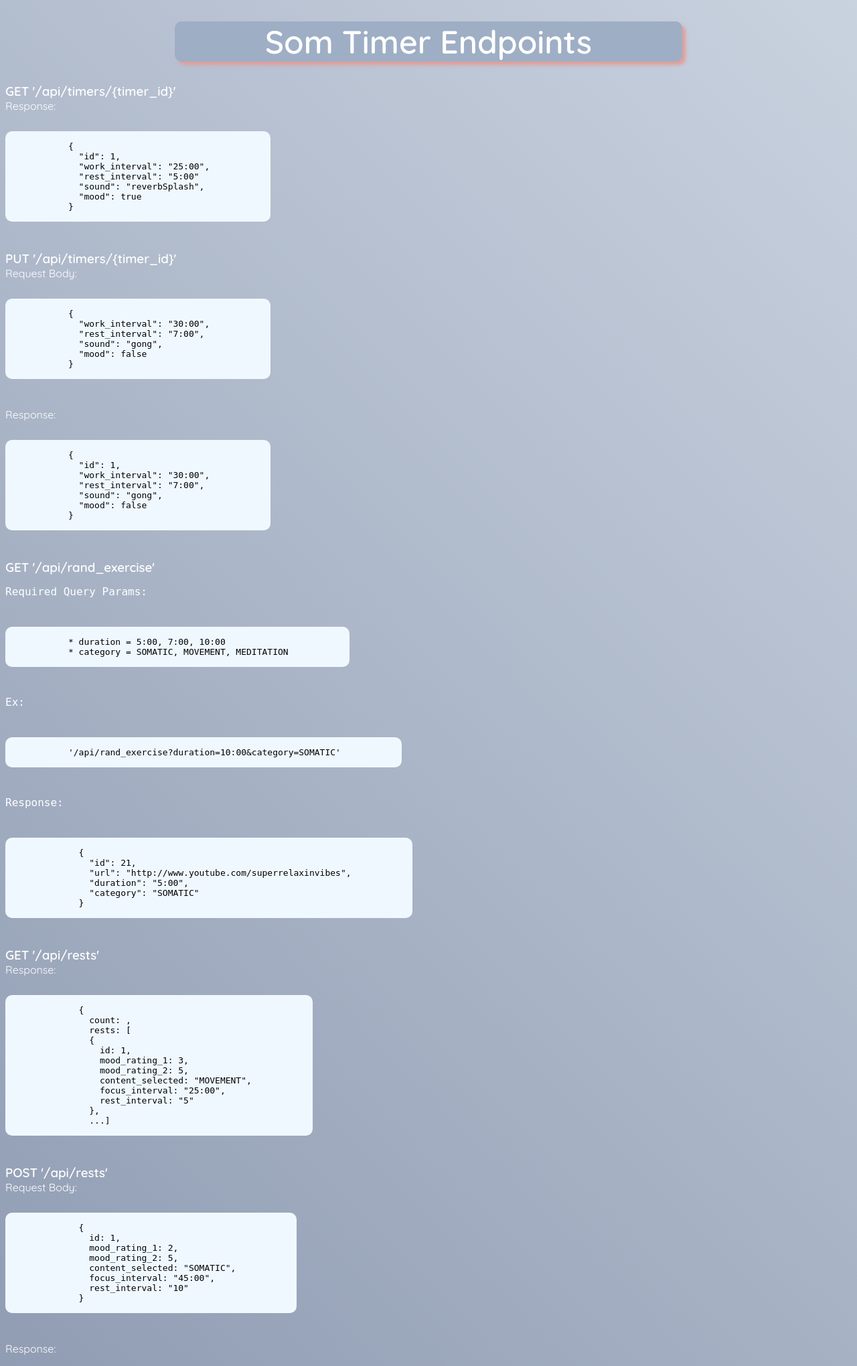
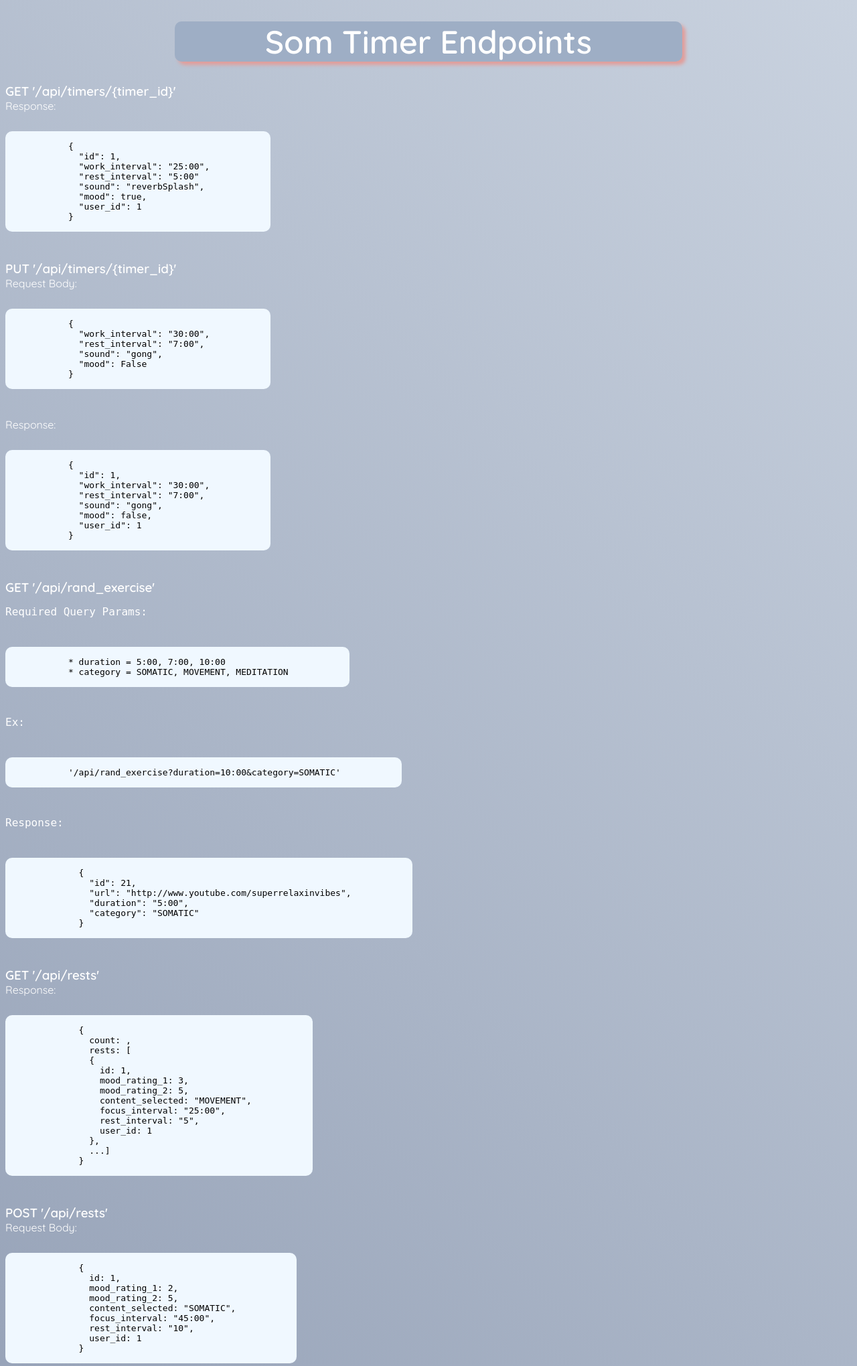
Before and after one commit to SOM-Timer/som_timer_be, a Flask app: page / in a window 1280 px wide. Shown: the top 2040 px of the page at 67% size. Run offline with Flask 2, Linux system fonts and the light colour scheme.

Commit message:
documentation update.

```diff
--- a/application/templates/documentation.html
+++ b/application/templates/documentation.html
@@ -16,7 +16,8 @@
               "work_interval": "25:00",
               "rest_interval": "5:00"
               "sound": "reverbSplash",
-              "mood": true
+              "mood": true,
+              "user_id": 1
             }
           </p>
         </pre>
@@ -30,7 +31,7 @@
               "work_interval": "30:00",
               "rest_interval": "7:00",
               "sound": "gong",
-              "mood": false
+              "mood": False
             }
           </p>
         </pre>
@@ -42,7 +43,8 @@
               "work_interval": "30:00",
               "rest_interval": "7:00",
               "sound": "gong",
-              "mood": false
+              "mood": false,
+              "user_id": 1
             }
           </p>
         </pre>
@@ -86,9 +88,11 @@
                   mood_rating_2: 5,
                   content_selected: "MOVEMENT",
                   focus_interval: "25:00",
-                  rest_interval: "5"
+                  rest_interval: "5",
+                  user_id: 1
                 },
                 ...]
+              }
             </p>
           </pre>
       </div>
@@ -104,7 +108,8 @@
                 mood_rating_2: 5,
                 content_selected: "SOMATIC",
                 focus_interval: "45:00",
-                rest_interval: "10"
+                rest_interval: "10",
+                user_id: 1
               }
             </p>
           </pre>
@@ -117,7 +122,8 @@
                 mood_rating_2: 5,
                 content_selected: "SOMATIC",
                 focus_interval: "45:00",
-                rest_interval: "10"
+                rest_interval: "10",
+                user_id: 1
               }
             </p>
           </pre>
@@ -189,5 +195,43 @@
             </p>
           </pre>
       </div>
+      <div class="timer_by_user">
+        <h3>GET  '/api/users/:user_id/timer'</h3>
+        <p class="sub_header">Response:</p>
+          <pre>
+            <p class="code_block">
+              {
+                "id": 1,
+                "work_interval": "25:00",
+                "rest_interval": "5:00"
+                "sound": "reverbSplash",
+                "mood": true,
+                "user_id": <user_id>
+              }
+            </p>
+          </pre>
+      </div>
+      <div class="rests_by_user">
+        <h3>GET  '/api/users/:user_id/rests'</h3>
+        <p class="sub_header">Response:</p>
+          <pre>
+            <p class="code_block">
+              {
+                count: <number of rests>,
+                rests: [
+                {
+                  id: 1,
+                  mood_rating_1: 3,
+                  mood_rating_2: 5,
+                  content_selected: "MOVEMENT",
+                  focus_interval: "25:00",
+                  rest_interval: "5",
+                  user_id: <user_id>
+                },
+                ...]
+              }
+            </p>
+          </pre>
+      </div>
   </body>
 </html>
```
